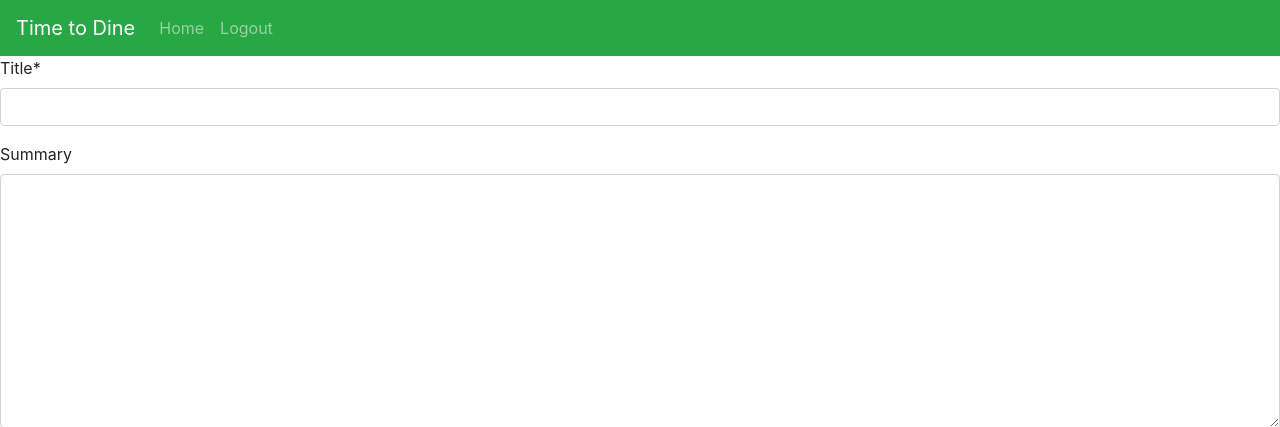
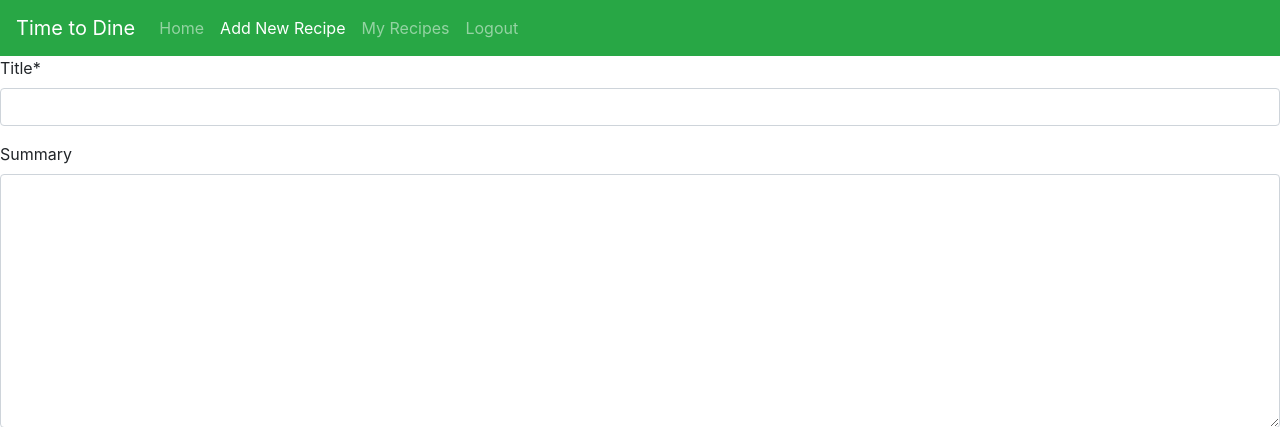
Before and after one commit to L0rdGabbers/how-to-cook, a Django app: page /add-recipe/ in a window 1280 px wide. Shown: the top 427 px of the page. Run offline with Django 3.2, Linux system fonts and the light colour scheme; the visitor is signed in with stand-in values (Sample User, id 1); some libraries are stand-ins or nearby versions.

Commit message:
Adds anchors to navbar in base.html file so that all views are easily accessbile

```diff
--- a/templates/base.html
+++ b/templates/base.html
@@ -53,14 +53,20 @@
             </li>
             {% if user.is_authenticated %}
             <li class="nav-item">
-              <a class="nav-link" href="{% url 'account_logout' %}">Logout</a>
+                <a class="nav-link {% if request.path == '/add-recipe/' %} active {% endif %}" href="{% url 'add_recipe' %}">Add New Recipe</a>
+            </li>
+            <li class="nav-item">
+                <a class="nav-link {% if request.path == '/my-recipes/' %} active {% endif %}" href="{% url 'my_recipes' %}">My Recipes</a>
+            </li>
+            <li class="nav-item">
+              <a class="nav-link {% if request.path == '/accounts/logout/' %} active {% endif %}" href="{% url 'account_logout' %}">Logout</a>
             </li>
             {% else %}
             <li class="nav-item">
-              <a class="nav-link" href="{% url 'account_signup' %}">Register</a>
+              <a class="nav-link {% if request.path == '/accounts/signup/' %} active {% endif %}" href="{% url 'account_signup' %}">Register</a>
             </li>
             <li class="nav-item">
-              <a class="nav-link" href="{% url 'account_login' %}">Login</a>
+              <a class="nav-link {% if request.path == '/accounts/login/' %} active {% endif %}" href="{% url 'account_login' %}">Login</a>
             </li>
             {% endif %}
           </ul>
```
